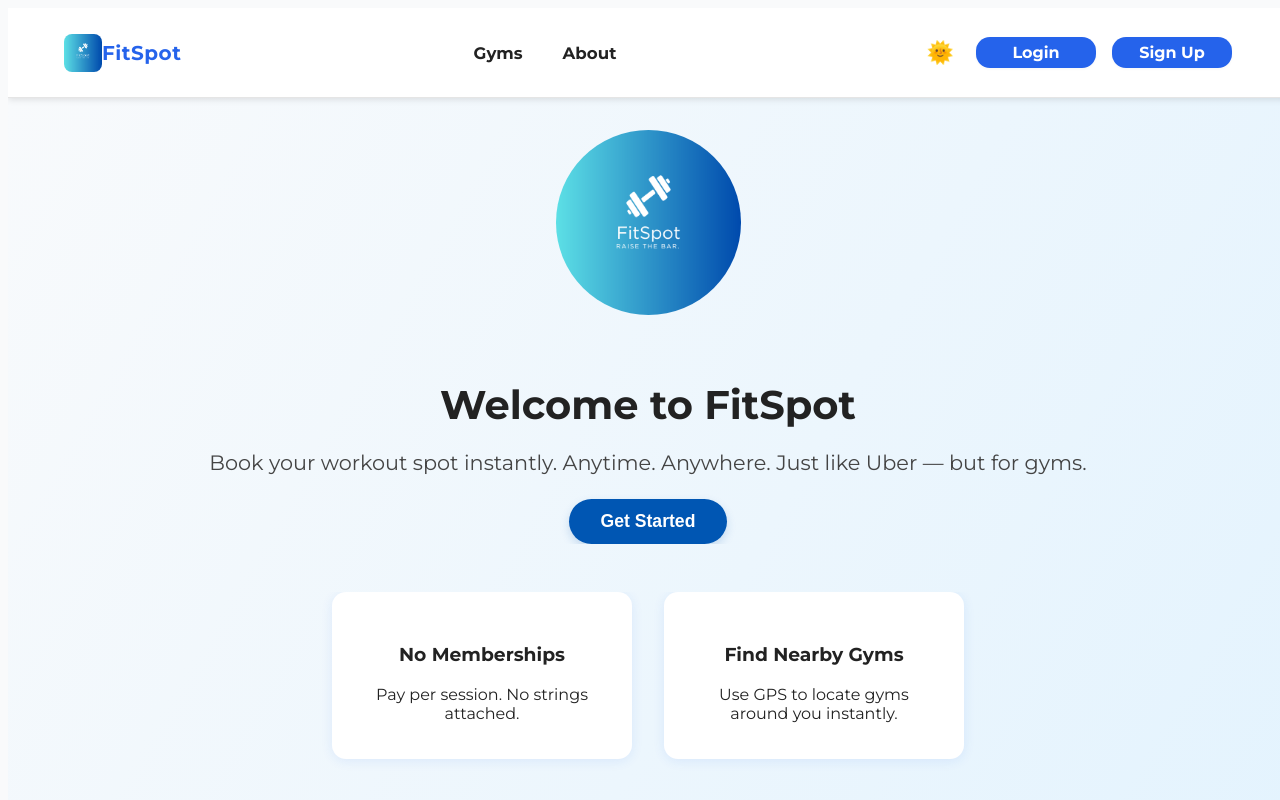
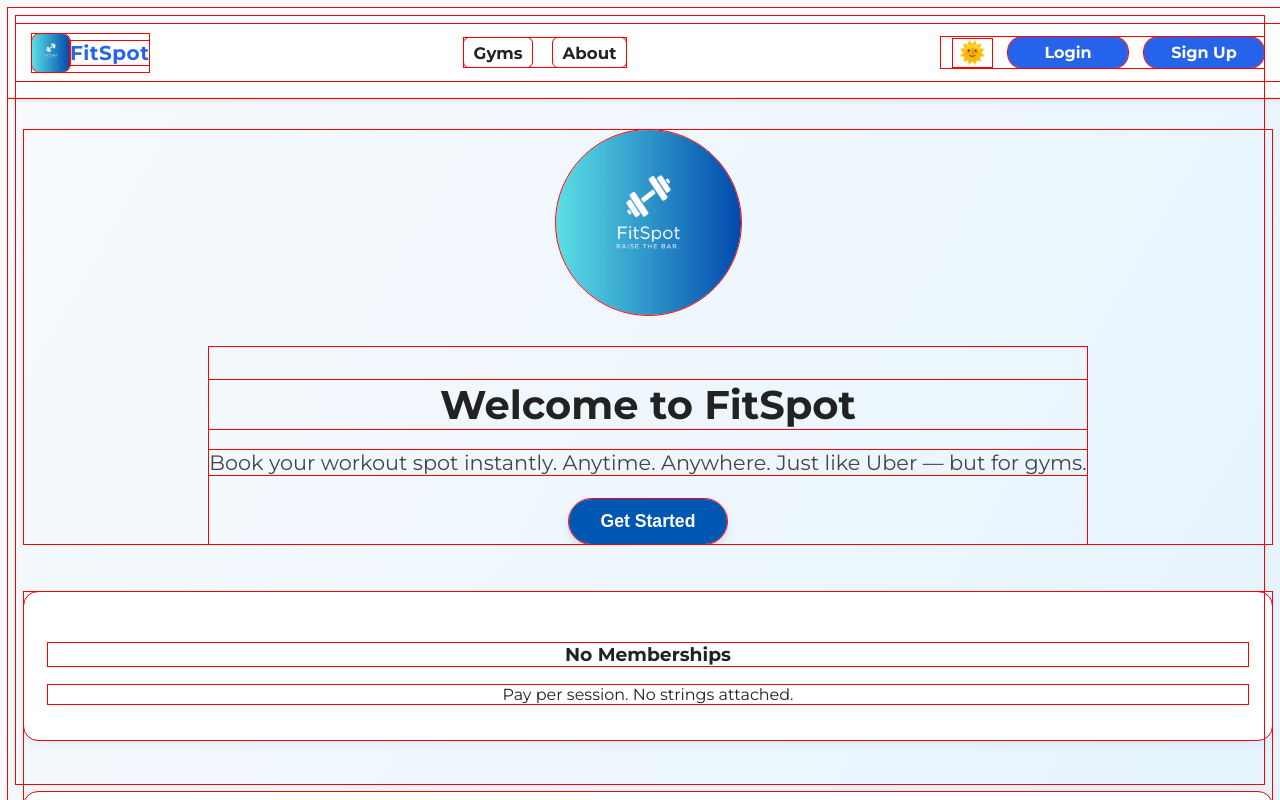
Before and after one commit to StartedtoCodewithAI/FitSpot, a React (Vite) app: page /#/ in a window 1280 px wide. Shown: the top 800 px of the page. Built offline with nearby package versions, Linux system fonts and the light colour scheme.

Commit message:
Update index.css

```diff
--- a/src/index.css
+++ b/src/index.css
@@ -255,3 +255,25 @@ body {
 .nav-inner, .nav-brand, .nav-icons {
   min-width: 0;
 }
+html, body, #root {
+  overflow-x: hidden !important;
+}
+
+* {
+  max-width: 100vw !important;
+  box-sizing: border-box !important;
+}
+
+img, video, iframe {
+  max-width: 100%;
+  height: auto;
+  display: block;
+}
+* {
+  outline: 1px solid red !important;
+}
+
+pre, code {
+  white-space: pre-wrap;
+  word-break: break-word;
+}
```
